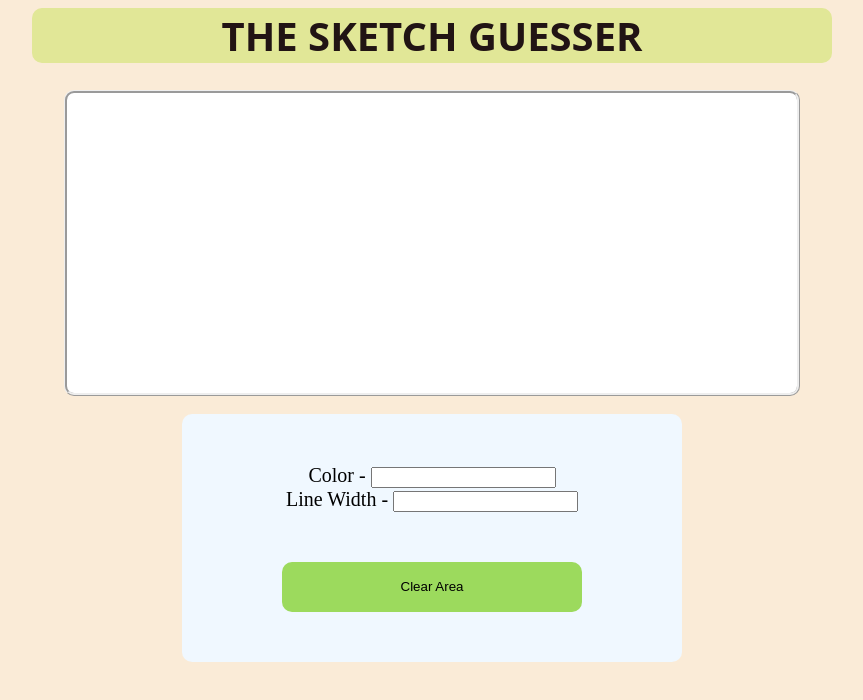
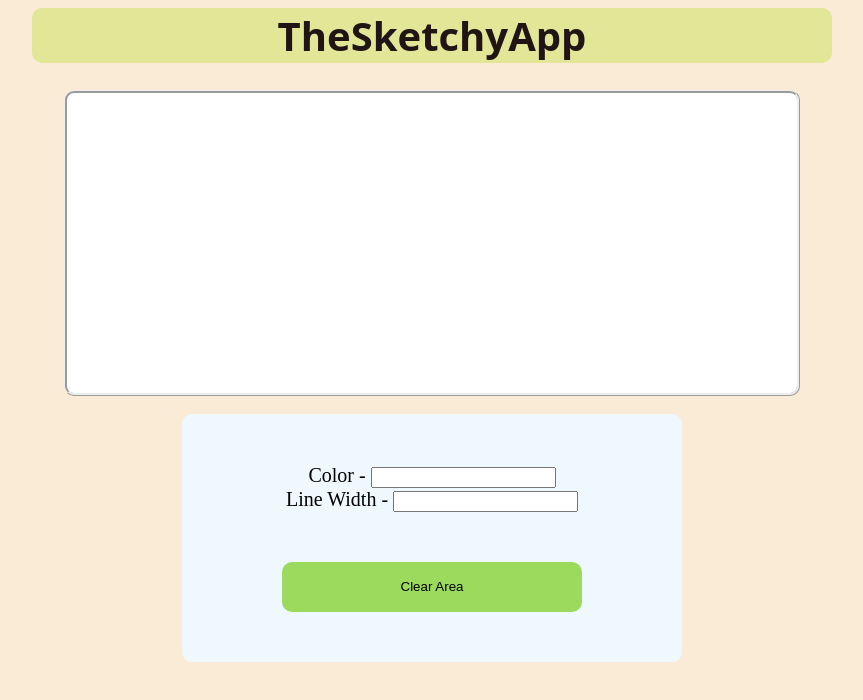
Before and after one commit to sain17/TheSketchyApp-Mobile-Tablet, a plain HTML site: page index.html in a window 1280 px wide. Shown: the whole page, without its empty margins (208-1071 px from the left). Drawn offline with Linux system fonts and the light colour scheme.

Commit message:
Update index.html

```diff
--- a/index.html
+++ b/index.html
@@ -1,7 +1,7 @@
 <html>
 
 <head>
-    <title>SKETCH App </title>
+    <title>TheSketchyApp - For Mobile Devices </title>
     <link rel="stylesheet" type="text/css" href="style.css">
 </head>
 
@@ -9,7 +9,8 @@
 
     <center>
         <div>
-            <span><h1>THE SKETCH GUESSER</h1>
+            <span><h1>TheSketchyApp</h1>
+
 
             </span>
         </div>
```
